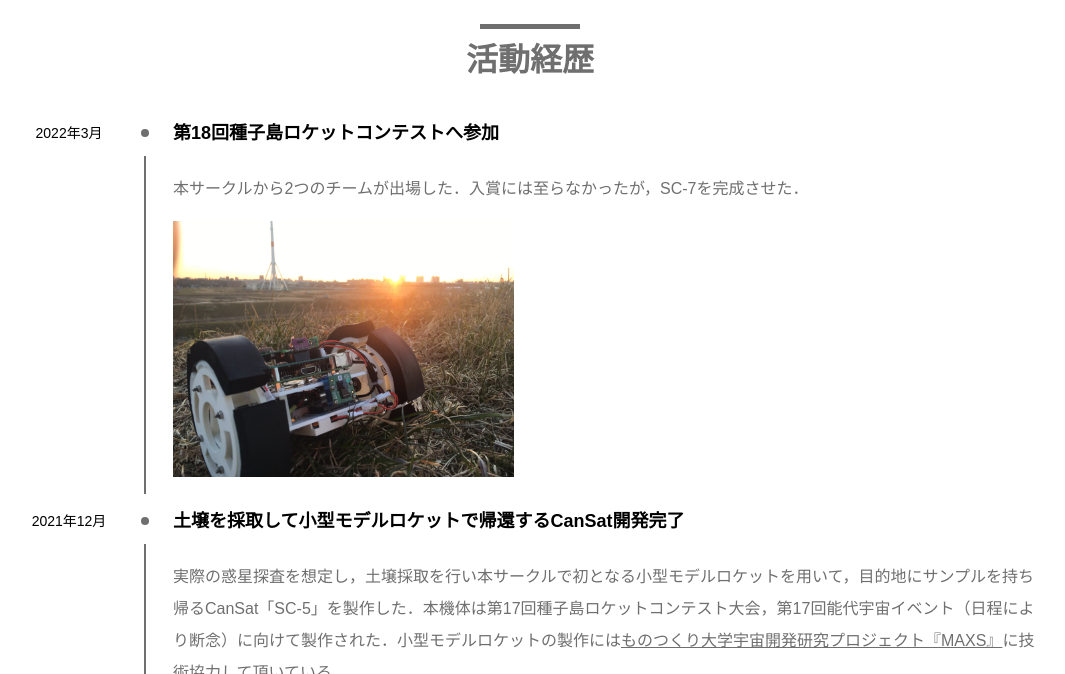
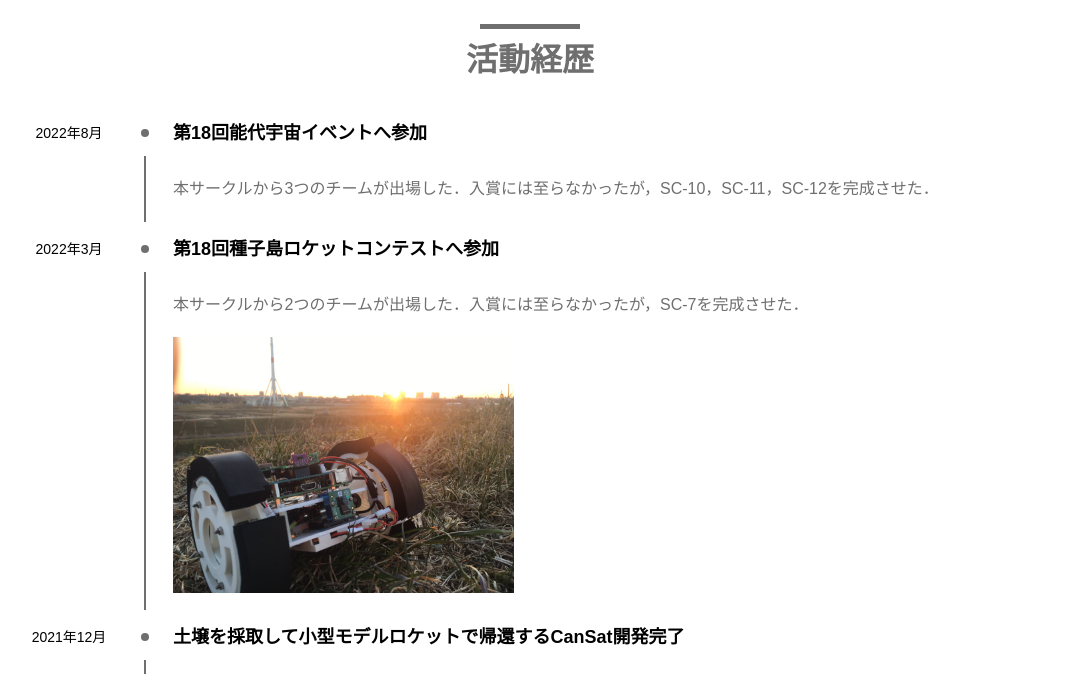
Before and after one commit to Akatoki-Saidai/Akatoki-Saidai.github.io, an Astro site: page /activity in a window 1280 px wide. Shown: the part 1269-1943 px from the top of the page, without its empty margins (110-1175 px from the left). Built offline with nearby package versions, Linux system fonts and the light colour scheme; Astro itself is replaced by a stand-in of ours.

Commit message:
Update activity.astro

```diff
--- a/src/pages/activity.astro
+++ b/src/pages/activity.astro
@@ -66,6 +66,20 @@ const pageTitle = "団体概要 | 埼玉大学宇宙工学サークルあかと
     <section class="history">
       <h1 class="content-title">活動経歴</h1>
       <table class="history-table">
+        <tr>
+          <td class="history-time"><time>2022年8月</time></td>
+          <td class="history-timeline">
+            <span class="history-dot"></span>
+            <span class="history-line"></span>
+          </td>
+          <td class="history-content">
+            <h2>第18回能代宇宙イベントへ参加</h2>
+            <time>2022年3月</time>
+            <p>
+              本サークルから3つのチームが出場した．入賞には至らなかったが，SC-10，SC-11，SC-12を完成させた．
+            </p>
+          </td>
+        </tr>
         <tr>
           <td class="history-time"><time>2022年3月</time></td>
           <td class="history-timeline">
```
